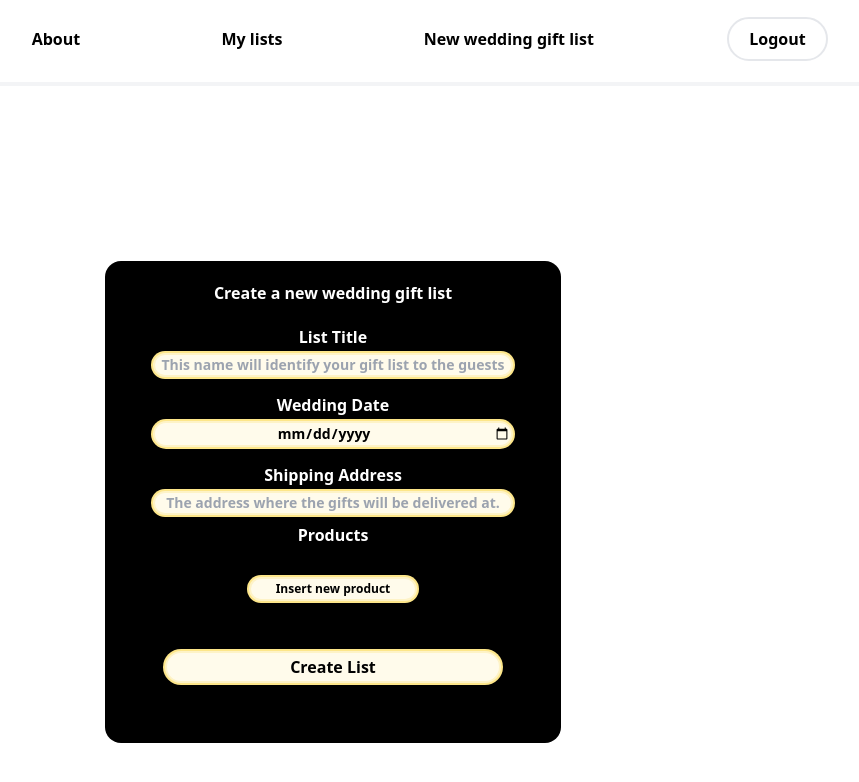
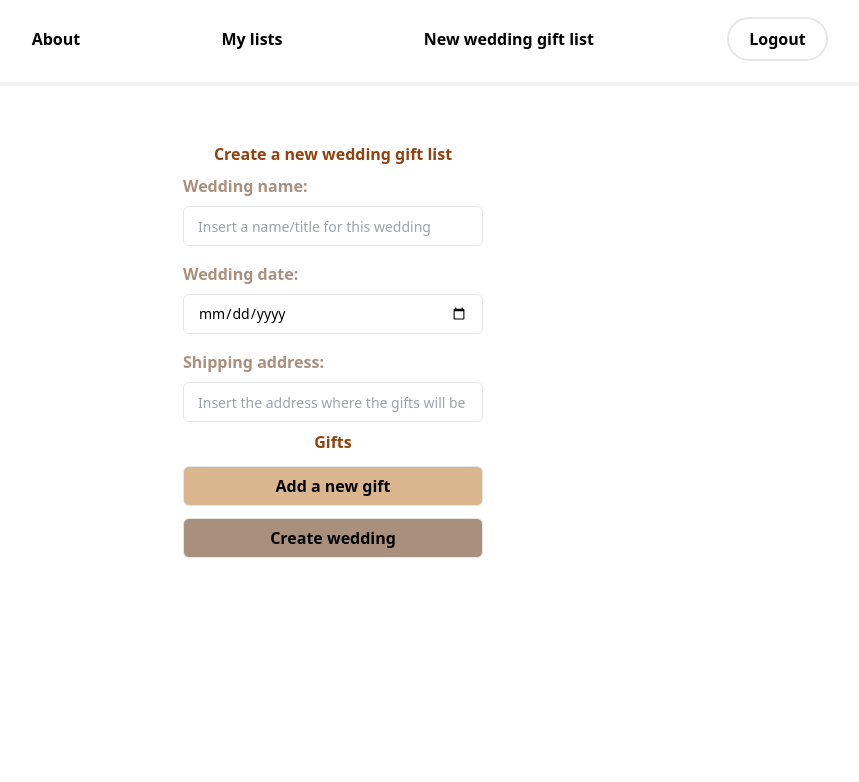
Before and after one commit to Tute24/wgl-app, a Next.js app in the folder frontend/: page /createList in a window 1280 px wide. Shown: the top 782 px of the page, without its empty margins (307-1166 px from the left). Built offline with nearby package versions, Linux system fonts and the light colour scheme; sample sign-in values are in the browser's storage.

Commit message:
style: styling the new weeding form

```diff
--- a/frontend/src/app/createList/(components)/NewListForm/NewList.tsx
+++ b/frontend/src/app/createList/(components)/NewListForm/NewList.tsx
@@ -7,6 +7,9 @@ import newListSchema from '@/zodSchemas/newListSchema'
 import { zodResolver } from '@hookform/resolvers/zod'
 import { SubmitHandler, useFieldArray, useForm } from 'react-hook-form'
 import { z } from 'zod'
+import InputContainer from '@/components/Common/input-container/input-container'
+import UserButton from '@/components/Common/buttons/user-button/user-button'
+import SubmitButton from '@/components/Common/buttons/submit-button/submit-button'
 
 type listData = z.infer<typeof newListSchema>
 
@@ -17,7 +20,7 @@ export default function GiftListForm() {
     handleSubmit,
     formState: { errors },
   } = useForm<listData>({
-    resolver: zodResolver(newListSchema)
+    resolver: zodResolver(newListSchema),
   })
   const { fields, append } = useFieldArray<listData>({
     control,
@@ -26,114 +29,117 @@ export default function GiftListForm() {
   checkAuth()
   const submitList = useSubmitList()
   const onSubmit: SubmitHandler<listData> = submitList
-  const {statusMessage} = useContextWrap()
+  const { statusMessage } = useContextWrap()
   return (
     <>
-      <div className="flex flex-col justify-center items-center min-h-screen ">
-        <div className="font-sans p-10 text-center bg-black text-white font-semibold rounded-2xl">
-          <div className="flex justify-center items-center -mt-5 mb-3">
+      <div className="flex flex-col  items-center ">
+        <div className="font-sans flex justify-center flex-col p-10">
+          <div className="flex justify-center items-center font-bold text-amber-800">
             <h2>Create a new wedding gift list</h2>
           </div>
           <form onSubmit={handleSubmit(onSubmit)} className="flex flex-col ">
-            <div className="p-2">
-              <label htmlFor="listTitle">List Title</label>
-              <input
-                className="mt-1 border-solid border-2 border-amber-100 bg-amber-50 rounded-2xl text-center
-                 text-black text-sm w-full focus:outline-none ring-2 ring-amber-200 "
+            <div className="gap-2">
+              <InputContainer
+                label="Wedding name"
+                id="listTitle"
                 type="text"
-                id="listTitle"
+                placeholder="Insert a name/title for this wedding"
                 {...register('listTitle')}
-                placeholder="This name will identify your gift list to the guests"
-                required
               />
-              {errors.listTitle && <span className='text-red-500 font-bold'>{errors.listTitle.message}</span>}
+              {errors.listTitle && (
+                <span className="text-red-500 font-bold">
+                  {errors.listTitle.message}
+                </span>
+              )}
             </div>
-            <div className="p-2">
-              <label htmlFor="weddingDate">Wedding Date</label>
-              <input
-                className="mt-1 border-solid border-2 border-amber-100 bg-amber-50 rounded-2xl text-center
-                 text-black text-sm w-full focus:outline-none ring-2 ring-amber-200 "
+            <div className="gap-2">
+              <InputContainer
+                label="Wedding date"
+                id="weddingDate"
                 type="date"
-                id="weddingDate"
                 {...register('weddingDate')}
-                required
               />
-              {errors.weddingDate && <span className='text-red-500 font-bold'>{errors.weddingDate.message}</span>}
+              {errors.weddingDate && (
+                <span className="text-red-500 font-bold">
+                  {errors.weddingDate.message}
+                </span>
+              )}
             </div>
-            <div className="p-2">
-              <label htmlFor="weddingDate">Shipping Address</label>
-              <input
-                className="mt-1 border-solid border-2 border-amber-100 bg-amber-50 rounded-2xl text-center
-                 text-black text-sm w-full focus:outline-none ring-2 ring-amber-200 "
-                type="string"
+            <div className="gap-2">
+              <InputContainer
+                label="Shipping address"
                 id="shippingAddress"
+                type="text"
+                placeholder="Insert the address where the gifts will be delivered"
                 {...register('shippingAddress')}
-                placeholder="The address where the gifts will be delivered at."
-                required
               />
-              {errors.shippingAddress && <span className='text-red-500 font-bold'>{errors.shippingAddress.message}</span>}
+              {errors.shippingAddress && (
+                <span className="text-red-500 font-bold">
+                  {errors.shippingAddress.message}
+                </span>
+              )}
             </div>
             <div>
-              <h2>Products</h2>
+              <h2 className="flex justify-center text-amber-800 font-bold">
+                Gifts
+              </h2>
               {fields.map((item, index) => (
                 <div key={item.id}>
-                  <div className="p-2">
-                    <label htmlFor={`productName-${index}`}>Product Name</label>
-                    <input
-                      className="mt-1 border-solid border-2 border-amber-100 bg-amber-50 rounded-2xl text-center text-black text-sm w-full focus:outline-none ring-2 ring-amber-200"
-                      type="string"
+                  <div className="gap-2">
+                    <InputContainer
+                      label="Product name"
                       id={`productName-${index}`}
+                      type="text"
+                      placeholder="This product will appear as a gift on your gift list"
                       {...register(`gifts.${index}.productName`)}
-                      placeholder="This product will appear as a gift on your gift list"
-                      required
                     />
-                    {errors.gifts && <span className='text-red-500 font-bold'>{errors.gifts.message}</span>}
+                    {errors.gifts && (
+                      <span className="text-red-500 font-bold">
+                        {errors.gifts.message}
+                      </span>
+                    )}
                   </div>
-                  <div className="p-2">
-                    <label htmlFor={`productLink-${index}`}>Product Link</label>
-                    <input
-                      className="mt-1 border-solid border-2 border-amber-100 bg-amber-50 rounded-2xl text-center text-black text-sm w-full focus:outline-none ring-2 ring-amber-200"
-                      type="string"
+                  <div className="gap-2">
+                    <InputContainer
+                      label="Product link"
                       id={`productLink-${index}`}
+                      type="text"
+                      placeholder="Insert the link for your guests to buy the product, if needed."
                       {...register(`gifts.${index}.productLink`)}
-                      placeholder="Insert the link for your guests to buy the product, if needed."
                     />
-                    {errors.gifts && <span className='text-red-500 font-bold'>{errors.gifts.message}</span>}
+                    {errors.gifts && (
+                      <span className="text-red-500 font-bold">
+                        {errors.gifts.message}
+                      </span>
+                    )}
                   </div>
-                  <div className="p-2">
-                    <label htmlFor={`quantity-${index}`}>Quantity</label>
-                    <input
-                      className="mt-1 border-solid border-2 border-amber-100 bg-amber-50 rounded-2xl text-center text-black text-sm w-full focus:outline-none ring-2 ring-amber-200"
+                  <div className="gap-2">
+                    <InputContainer
+                      label="Quantity"
+                      id={`quantity-${index}`}
                       type="number"
-                      id={`quantity-${index}`}
                       {...register(`gifts.${index}.quantity`)}
-                      required
                     />
-                    {errors.gifts && <span className='text-red-500 font-bold'>{errors.gifts.message}</span>}
+                    {errors.gifts && (
+                      <span className="text-red-500 font-bold">
+                        {errors.gifts.message}
+                      </span>
+                    )}
                   </div>
                 </div>
               ))}
-              <div className="p-5">
-                <button
-                  className="bg-amber-50 text-xs rounded-full py-0.5 px-4 text-black font-bold border-amber-100 border-solid border-2 w-2/4 mt-2.5 hover:bg-amber-200 focus:outline-none ring-2 ring-amber-200"
-                  type="button"
+              <div className="mt-3">
+                <UserButton
                   id="newInputSet"
+                  title="Add a new gift"
                   onClick={() =>
                     append({ productLink: '', productName: '', quantity: '' })
                   }
-                >
-                  Insert new product
-                </button>
+                />
               </div>
             </div>
-            <div className="p-5">
-              <button
-                className="bg-amber-50 rounded-full py-0.5 px-4 text-black font-bold border-amber-100 border-solid border-2 w-full mt-2.5 hover:bg-amber-200 focus:outline-none ring-2 ring-amber-200"
-                type="submit"
-                id="registerButton"
-              >
-                Create List
-              </button>
+            <div className="mt-3">
+              <SubmitButton id="createWeddingButton" title="Create wedding" />
               <span
                 className={`font-bold flex justify-center ${
                   statusMessage === 'Wedding created successfully!'
--- a/frontend/src/app/registerPage/(components)/RegistrationForms/RegistrationForm.tsx
+++ b/frontend/src/app/registerPage/(components)/RegistrationForms/RegistrationForm.tsx
@@ -2,7 +2,7 @@
 
 import useSubmitRegister from '@/app/registerPage/(hooks)/useSubmitRegister'
 import InputContainer from '@/components/Common/input-container/input-container'
-import SubmitButton from '@/components/Common/submit-button/submit-button'
+import SubmitButton from '@/components/Common/buttons/submit-button/submit-button'
 import { useContextWrap } from '@/contextAPI/context'
 import usersDataSchema from '@/zodSchemas/usersDataSchema'
 import { zodResolver } from '@hookform/resolvers/zod'
--- /dev/null
+++ b/frontend/src/components/Common/buttons/user-button/user-button.tsx
@@ -0,0 +1,20 @@
+interface UserButtonProps {
+    id: string
+    title: string
+    onClick: (e:React.MouseEvent<HTMLButtonElement>) => void
+  }
+
+  export default function UserButton({ id, title, onClick }: UserButtonProps) {
+    return (
+      <div>
+        <button
+          className="text-black m-auto font-bold border-solid border bg-paleGold hover:bg-champagneGold min-w-[300px] h-10 rounded-md"
+          type="button"
+          id={id}
+          onClick={onClick}
+        >
+          {title}
+        </button>
+      </div>
+    )
+  }
--- a/frontend/src/components/Forms/LoginForm.tsx
+++ b/frontend/src/components/Forms/LoginForm.tsx
@@ -1,7 +1,7 @@
 import { ChangeEvent, FormEvent } from 'react'
 import Link from 'next/link'
 import InputContainer from '../Common/input-container/input-container'
-import SubmitButton from '../Common/submit-button/submit-button'
+import SubmitButton from '../Common/buttons/submit-button/submit-button'
 interface LoginFormProps {
   usersSign: {
     email: string
```
Also changed, not shown: frontend/src/components/Common/buttons/submit-button/submit-button.tsx (renamed from frontend/src/components/Common/submit-button/submit-button.tsx).
